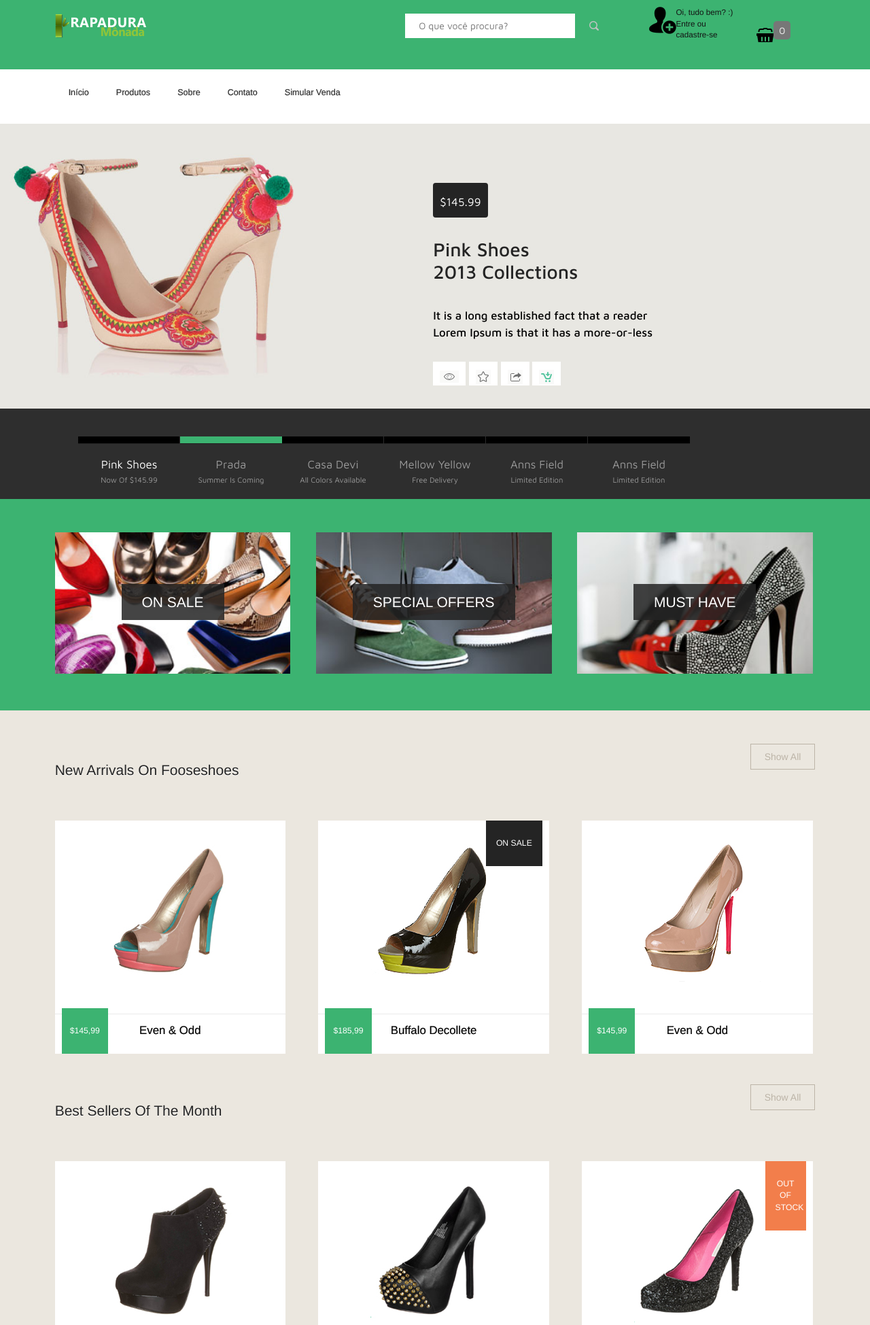
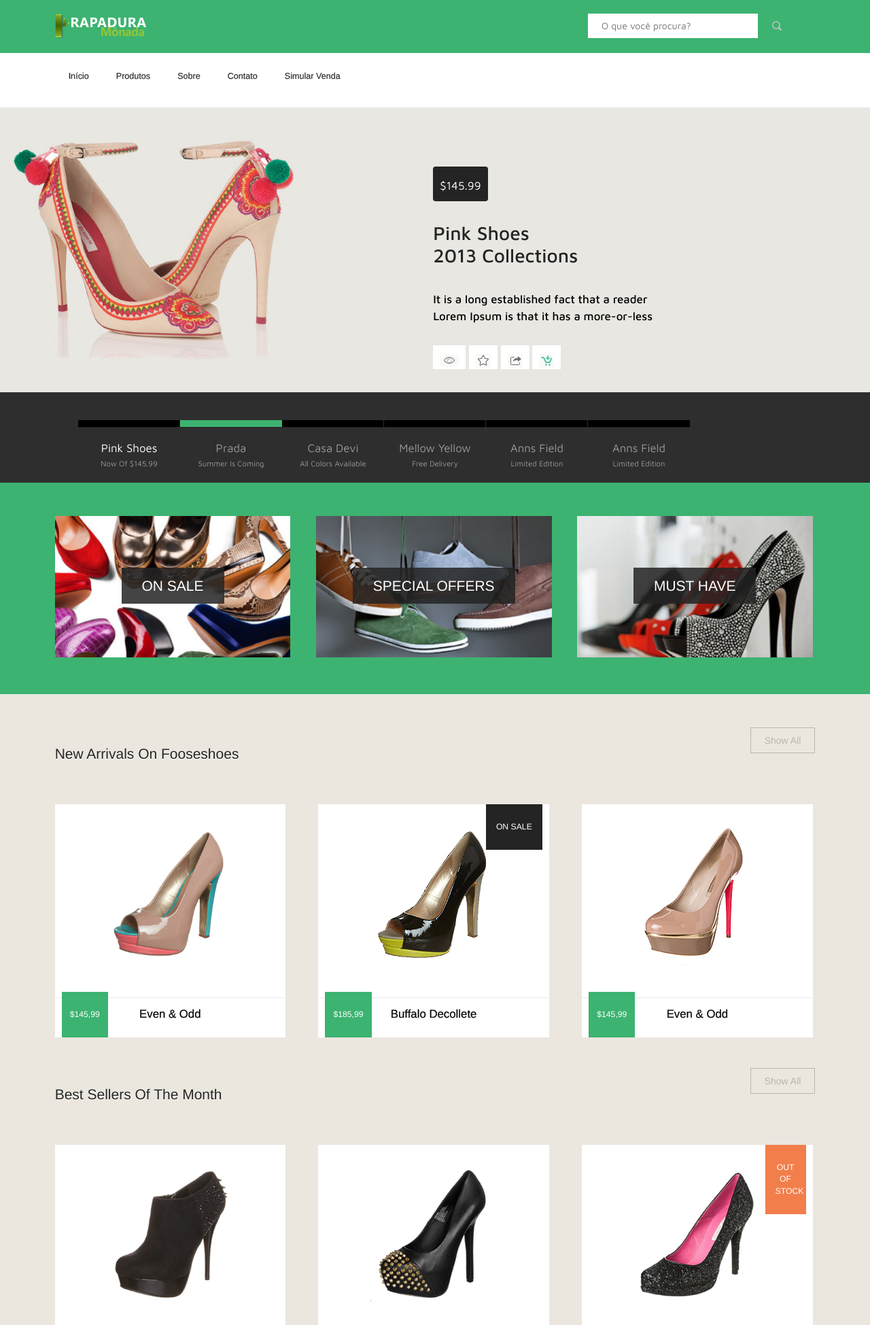
Before and after one commit to covarala/udemy, a CodeIgniter app: page /udemy/index.php/home/index in a window 1280 px wide. Shown: the top 1949 px of the page at 68% size. Run offline with CodeIgniter, Linux system fonts and the light colour scheme; data comes from the database, SQL or seed files in the repository; data that the repository does not hold is empty.

Commit message:
no more log_reg
tirei os icones de registrar e a cesta

```diff
--- a/application/views/frontend/template/header.php
+++ b/application/views/frontend/template/header.php
@@ -9,44 +9,6 @@
 	<div class="header">
 		<div class="logo">
 			<a href="<?php echo base_url('home') ?>"><img src="<?php echo base_url();?>assets/frontend/web/images/logo.png" alt=""/></a>
-		</div>
-		 <div class="log_reg">
-			 <?php if ($this->session->userdata('logged_in')){ ?>
-
-				 <ul>
- 					<li>
-						<a href="<?php echo base_url('home/perfil') ?>">
-							<?php if (!$this->session->userdata('logged_in')): ?>
-
-								<img src="<?php echo base_url();?>assets/frontend/web/images/usericon.png" align="left">
-							<?php endif; ?>
-
-  						<?php echo $nomeUsuario; ?>
-					 	</a>
-					</li>
- 					<div class="header_right">
- 						<ul>
- 							<li><a href="#"><i  class="cart"></i><span>0</span></a></li>
- 						</ul>
- 					</div>
- 					<div class="clear"></div>
- 				</ul>
-
-
-			<?php } else { ?>
-				<ul>
-					<li><a href="<?php echo base_url('home/login') ?>"title="Entre ou cadastre-se"> <img src="<?php echo base_url();?>assets/frontend/web/images/usericon.png" align="left">
-                                    Oi, tudo bem? :)<br>Entre ou cadastre-se
-            </a></li>
-					<div class="header_right">
-						<ul>
-							<li><a href="#"><i  class="cart"></i><span>0</span></a></li>
-						</ul>
-					</div>
-					<div class="clear"></div>
-				</ul>
-
-			<?php } ?>
 		</div>
 		<div class="web_search">
 		 	<form>
```
